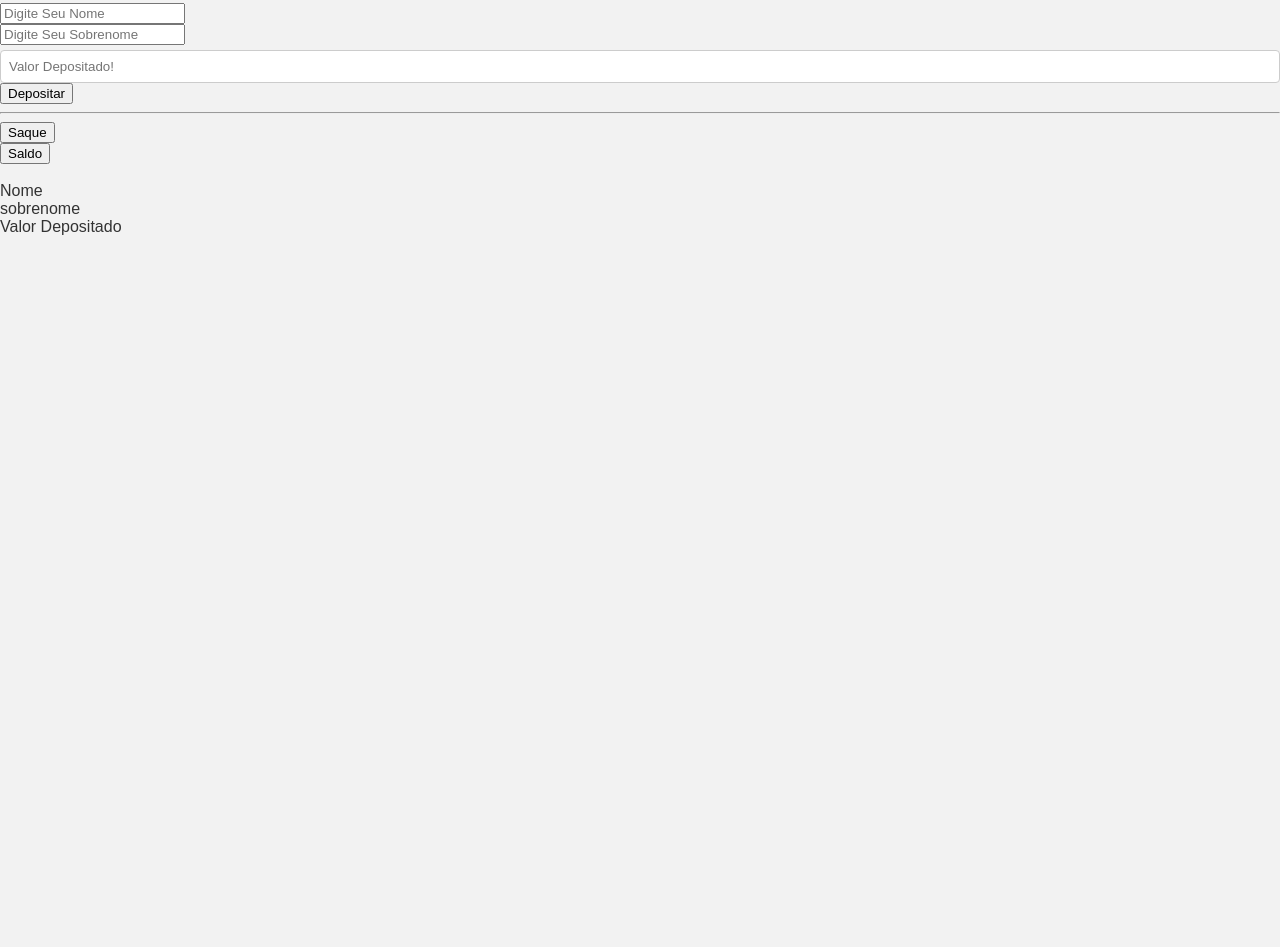
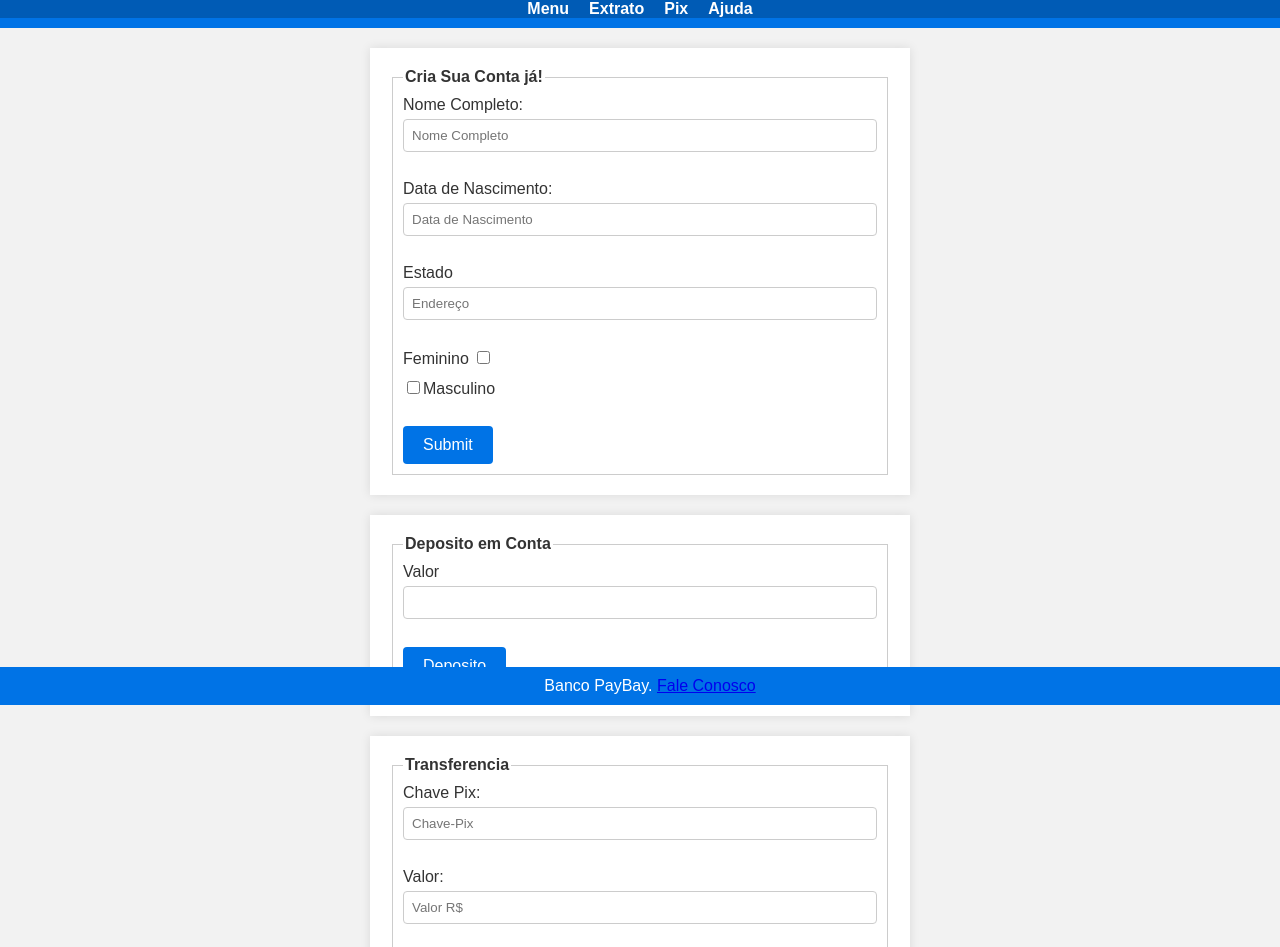
Before and after one commit to Klaudio0707/Banco, a plain HTML site: page index.html in a window 1280 px wide. Shown: the part 95-1042 px from the top of the page. Before the commit the page ends 800 px from the top, so only its background shows below. Drawn offline with Linux system fonts and the light colour scheme.

Commit message:
Update index.html

```diff
--- a/index.html
+++ b/index.html
@@ -3,30 +3,76 @@
 <head>
     <meta charset="UTF-8">
     <meta name="viewport" content="width=device-width, initial-scale=1.0">
-<link rel="stylesheet" href="style.css">
-    <script src="script.js" defer></script>
-    <title>Banco</title>
+    <script src="script.js"defer></script>
+    <link rel="stylesheet" href="style.css">
+    <title>Banco PayBay</title>
 </head>
 <body>
-<div class="saldo">Saldo</div>
-<h1 class="text">Abertura de Conta Bancária</h1>
+<header>
+<h1>Banco PayBay</h1>
+<h3 class="Saldo">R$ <pre id="inSaldo">0</pre></h3>
+<nav role="navigation">
+<ul>
+<li><a href="#Menu">Menu</a></li>
+<li><a href="#Extrato">Extrato</a></li>
+<li><a href="#Pix">Pix</a></li>
+<li><a href="#Help">Ajuda</a></li>
+</ul>
+</nav>
 
-    <div class="formulario">
-    <form action="">
-        <title>Conversão de Preço net para Preço Bruto</title>
-     <input type= "name" name="nomeInput" id="nomeInput" placeholder="Digite Seu Nome"/><br>
-     <input type="name" name="sobrenomeInput" id="sobrenomeInput" placeholder="Digite Seu Sobrenome"/><br>
-     <input type="number" name="depositoInput" id="depositoInput" placeholder="Valor Depositado!"><br>
-     <input type="button" value="Depositar" id="buttonDeposito"><br>
-     </form>
-     <hr>
-     <input type="button" value="Saque" id="buttonSaque"><br>
-     <input type="button" value="Saldo" id="buttonSaldo">
-     </div>
-     <!--Essa parte é a final do codigo-->
-<br>
-     <div class="Nome">Nome</div>
-     <div class="sobreInput">sobrenome</div>
-     <div class="depositoBancario">Valor Depositado</div>
+</header>
+<article class="Formulario">
+  <fieldset>
+<legend>Cria Sua Conta já!</legend>
+  <form id="Cadastro">
+  <label>Nome Completo:
+  <input type="text" id="inNome" placeholder="Nome Completo">
+  </label><br>
+  <label>Data de Nascimento:
+  <input type="datetime" placeholder="Data de Nascimento">
+  </label><br>
+  <label>Estado
+  <input type="text" id="inEndereco" placeholder="Endereço">
+  </label><br>
+  <label for="name">Feminino
+  <input type="checkbox" name="Female" id="Female">
+  </label>
+  <label for="checkbox"><input type="checkbox">Masculino</label><br>
+  <input type="submit">
+  </form>
+  </fieldset>
+</article>
+
+<article class="Deposito">
+    <fieldset>
+    <legend>Deposito em Conta</legend>
+    <form id="frmDeposito">
+    <label>Valor
+    <input type="number" id="inDeposito">
+    </label><br>
+    <input type="submit" value="Deposito">
+
+    </form>
+    </fieldset>
+
+</article>
+
+<article class="Transferencia">
+<fieldset>
+<legend>Transferencia</legend>
+<form id="frmTransferencia">
+    <label>Chave Pix:
+    <input type="text" placeholder="Chave-Pix" id="inChavePix">
+    </label><br>
+    <label> Valor:
+    <input type="number" placeholder="Valor R$" id="inTransferir">
+</label><br>
+<input type="submit" value="Transferir">
+</form>
+</fieldset>
+</article>
+
+
+<footer>Banco PayBay. <a href="#fale">Fale Conosco</a></footer>
 </body>
 </html>
```
